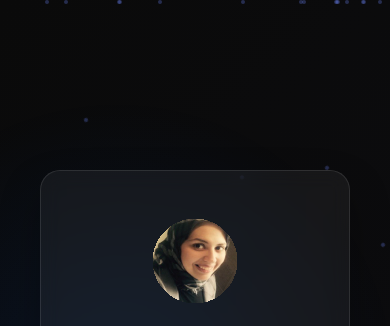
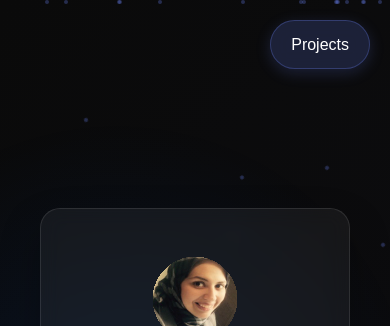
Before and after one commit to Leinall/leina-portfolio, a plain HTML site: page index.html in a window 390 px wide. Shown: the top 326 px of the page. Drawn offline with Linux system fonts and the light colour scheme.

Commit message:
adding the projects button
adding the projects button that refers to the projects div
and updating the content written of some games

```diff
--- a/index.html
+++ b/index.html
@@ -15,7 +15,7 @@
             font-family: 'Arial', sans-serif;
             background: linear-gradient(135deg, #0a0a0a 0%, #1a1a2e 50%, #16213e 100%);
             color: #ffffff;
-            line-height: 1.6; /*1.6*/
+            line-height: 1.7;
             overflow-x: hidden;
         }
 
@@ -24,16 +24,44 @@
             margin: 0 auto;
             padding: 0 20px;
         }
+
+        /* Navigation */
+        .nav-links {
+            position: fixed;
+            top: 30px;
+            right: 30px;
+            z-index: 1000;
+        }
+
+        .projectsbtn {
+            font-size: 1.1rem;
+            color: #fff;
+            text-decoration: none;
+            padding: 12px 24px;
+            background: rgba(102, 126, 234, 0.2);
+            backdrop-filter: blur(10px);
+            border: 1px solid rgba(102, 126, 234, 0.3);
+            border-radius: 25px;
+            display: inline-block;
+            transition: all 0.3s ease;
+            box-shadow: 0 4px 15px rgba(102, 126, 234, 0.2);
+        }
+
+            .projectsbtn:hover {
+                background: rgba(102, 126, 234, 0.4);
+                transform: translateY(-2px);
+                box-shadow: 0 6px 20px rgba(102, 126, 234, 0.3);
+            }
+
         /* Header Section */
         .header {
-            min-height: 90vh;
+            min-height: 100vh;
             display: flex;
             align-items: center;
             justify-content: center;
             position: relative;
             overflow: hidden;
             transition: background-color 0.5s ease;
-
         }
 
             .header::before {
@@ -127,7 +155,7 @@
 
         /* Projects Section */
         .projects {
-            padding: 80px 0; /*80px*/
+            padding: 80px 0;
             background: rgba(0, 0, 0, 0.3);
         }
 
@@ -269,6 +297,16 @@
 
         /* Responsive Design */
         @media (max-width: 768px) {
+            .nav-links {
+                top: 20px;
+                right: 20px;
+            }
+
+            .projectsbtn {
+                padding: 10px 20px;
+                font-size: 1rem;
+            }
+
             .profile-card {
                 padding: 30px 20px;
                 margin: 20px;
@@ -301,7 +339,6 @@
                 width: 120px;
                 height: 120px;
                 font-size: 50px;
-                /* Consistent mask for circular effect */
                 mask-image: radial-gradient(circle at center, black 50%, transparent 50%);
                 -webkit-mask-image: radial-gradient(circle at center, black 50%, transparent 50%);
             }
@@ -357,18 +394,22 @@
                 transform: translateY(100vh) rotate(0deg);
                 opacity: 0;
             }
+
             10% {
                 opacity: 1;
             }
+
             90% {
                 opacity: 1;
             }
+
             100% {
                 transform: translateY(-100vh) rotate(360deg);
                 opacity: 0;
             }
         }
-        /** carsoul*/
+
+        /* Carousel styles */
         .custom-carousel {
             position: relative;
             width: 100%;
@@ -443,6 +484,11 @@
 <body>
     <div class="particles" id="particles"></div>
 
+    <!-- Navigation -->
+    <div class="nav-links">
+        <a href="#Projects" class="projectsbtn">Projects</a>
+    </div>
+
     <!-- Header Section -->
     <header class="header">
         <div class="container">
@@ -457,17 +503,13 @@
                 <a href="assets/LeinaElansaryResume2025.docx" download class="cv-download-btn" title="Download CV">
                     📄 Download Resume
                 </a>
-
             </div>
         </div>
-
     </header>
-
-
 
     <!-- Projects Section -->
     <section class="projects">
-        <div class="container">
+        <div class="container" id="Projects">
             <h2 class="section-title">Featured Projects</h2>
             <div class="projects-grid">
 
@@ -494,7 +536,6 @@
                         <button class="carousel-btn next">&#10095;</button>
                         <div class="carousel-dots"></div>
                     </div>
-
                 </div>
 
                 <!-- Project 2 -->
@@ -518,10 +559,10 @@
                         </div>
                         <button class="carousel-btn prev">&#10094;</button>
                         <button class="carousel-btn next">&#10095;</button>
-                        <!-- Pagination Dots -->
                         <div class="carousel-dots"></div>
                     </div>
                 </div>
+
                 <!-- Project 3 -->
                 <div class="project-card" id="KingdomofKemet">
                     <h3 class="project-title">Kingdom Of Kemet 📱</h3>
@@ -706,9 +747,8 @@
                 <div class="project-card">
                     <h3 class="project-title">Little Mandooz 📱</h3>
                     <p class="project-description">
-                        A mind-bending puzzle game that challenges players with increasingly complex levels.
-                        Features beautiful hand-drawn artwork, relaxing soundtrack, and innovative mechanics
-                        that keep players engaged for hours.
+                        An android mobile game, it is a puzzle game. The goal is to let the big mandoo reaches his little mandooz.
+                        The game consists of 30 different levels.
                     </p>
                     <div class="custom-carousel">
                         <div class="carousel-track">
@@ -726,9 +766,8 @@
                 <div class="project-card" id="chronoka">
                     <h3 class="project-title">Chronoka 🥽</h3>
                     <p class="project-description">
-                        A mind-bending puzzle game that challenges players with increasingly complex levels.
-                        Features beautiful hand-drawn artwork, relaxing soundtrack, and innovative mechanics
-                        that keep players engaged for hours. Made for HTC vive headset.
+                        A mind-bending VR game that takes you to the old Egypt, the land of mystery and magic, you are a magician
+                        who goes back in time and aims to save the world. Made for HTC vive headset.
                     </p>
                     <div class="custom-carousel">
                         <div class="carousel-track">
@@ -752,9 +791,7 @@
                 <div class="project-card">
                     <h3 class="project-title">Al Ketab elnateq 📱</h3>
                     <p class="project-description">
-                        A mind-bending puzzle game that challenges players with increasingly complex levels.
-                        Features beautiful hand-drawn artwork, relaxing soundtrack, and innovative mechanics
-                        that keep players engaged for hours.
+                        A mobile app for children's eductaion, that teaches them about numbers ,letters and the names of different objects.
                     </p>
                     <div class="custom-carousel">
                         <div class="carousel-track">
```
Lines whose indentation alone changed are shown as unchanged.
